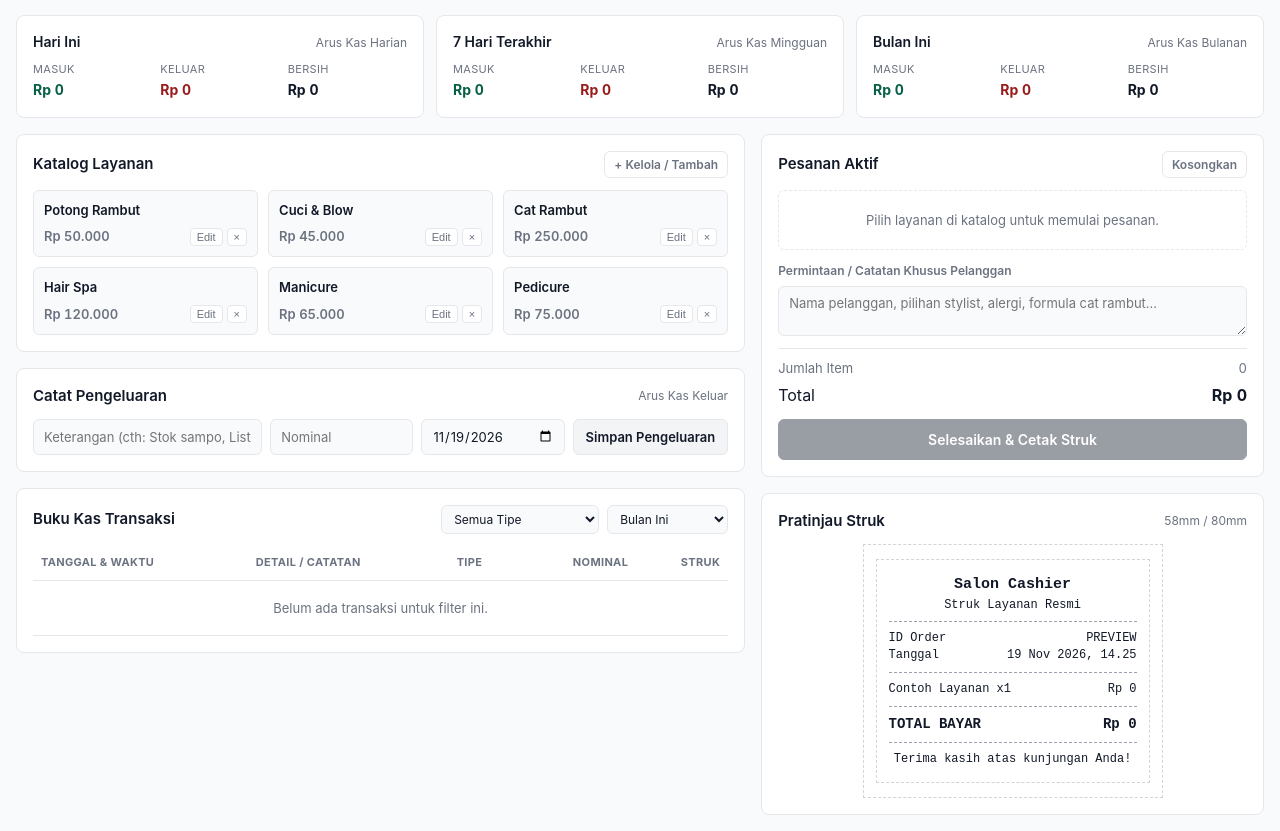
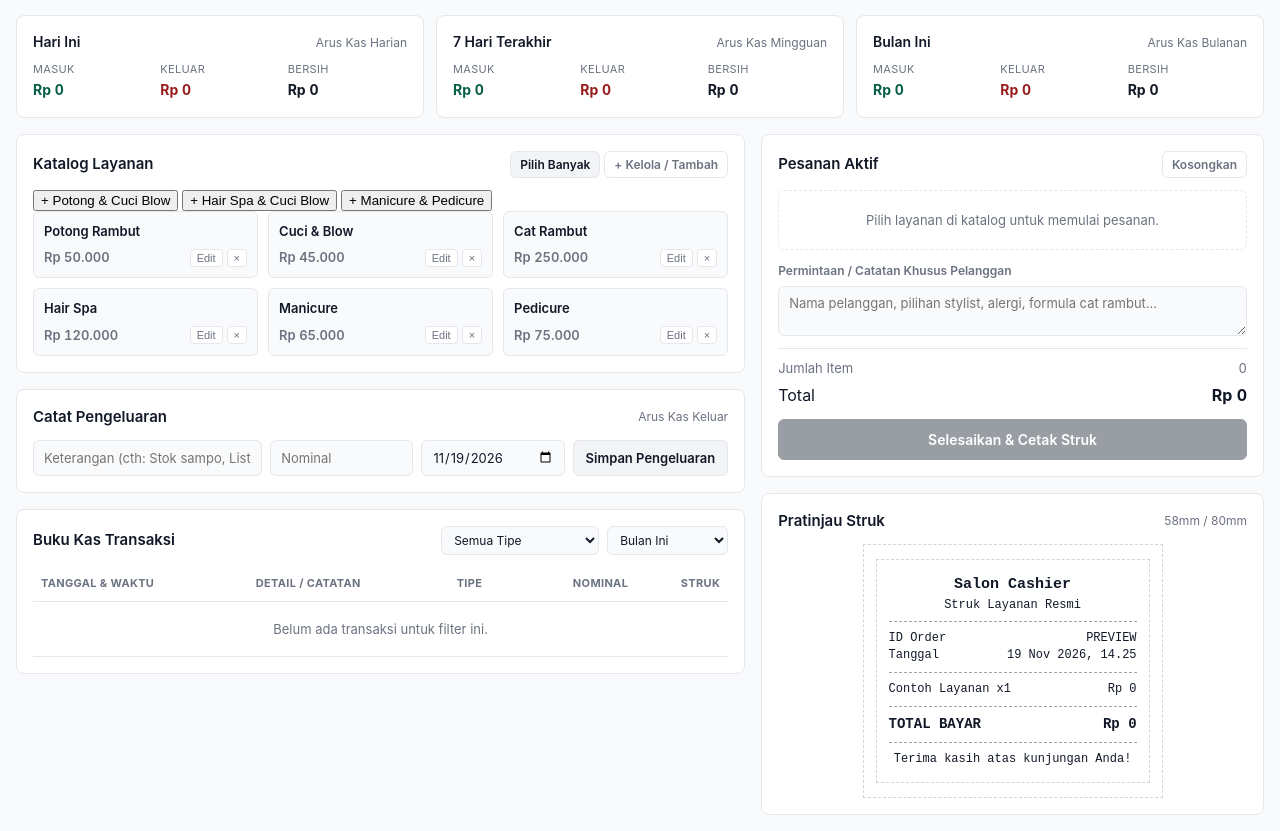
Before and after one commit to reybongs-dev/kasir, a plain HTML site: page index.html in a window 1280 px wide. Shown: the part 70-901 px from the top of the page. Drawn offline with Linux system fonts and the light colour scheme.

Commit message:
Update manifest version and enhance service catalog

```diff
--- a/index.html
+++ b/index.html
@@ -5,7 +5,7 @@
   <meta name="viewport" content="width=device-width, initial-scale=1.0" />
   <meta name="theme-color" content="#111827" />
   <title>Salon Cashier — Kasir Offline</title>
-  <link rel="manifest" href="./manifest.json?v=2026.11.19.3" />
+  <link rel="manifest" href="./manifest.json?v=2026.11.19.4" />
   <link rel="stylesheet" href="./style.css" />
 </head>
 <body>
@@ -68,9 +68,28 @@
       <div class="col-left">
         <!-- Katalog Layanan -->
         <section class="card">
-          <div class="section-head">
+          <div class="section-head catalog-head">
             <h2>Katalog Layanan</h2>
-            <button type="button" id="toggle-service-form-btn" class="btn btn-ghost btn-sm">+ Kelola / Tambah</button>
+            <div class="catalog-actions">
+              <button type="button" id="toggle-multi-btn" class="btn btn-secondary btn-sm">Pilih Banyak</button>
+              <button type="button" id="toggle-service-form-btn" class="btn btn-ghost btn-sm">+ Kelola / Tambah</button>
+            </div>
+          </div>
+
+          <!-- Baris Paket Cepat Sekali Klik -->
+          <div id="quick-combos" class="quick-combos">
+            <button type="button" class="combo-chip" data-combo="hair-basic">+ Potong &amp; Cuci Blow</button>
+            <button type="button" class="combo-chip" data-combo="spa-relax">+ Hair Spa &amp; Cuci Blow</button>
+            <button type="button" class="combo-chip" data-combo="nails-duo">+ Manicure &amp; Pedicure</button>
+          </div>
+
+          <!-- Bar Aksi Saat Mode Pilih Banyak Aktif -->
+          <div id="multi-bar" class="multi-bar hidden">
+            <span id="multi-selected-count" class="multi-info tabular">0 layanan dipilih</span>
+            <div class="multi-bar-btns">
+              <button type="button" id="apply-multi-btn" class="btn btn-primary btn-sm" disabled>Masukkan Sekaligus</button>
+              <button type="button" id="cancel-multi-btn" class="btn btn-ghost btn-sm">Batal</button>
+            </div>
           </div>
 
           <form id="service-form" class="inline-form hidden" autocomplete="off">
@@ -190,4 +209,4 @@
 
   <script src="./app.js"></script>
 </body>
-</html>
+  </html>
```
